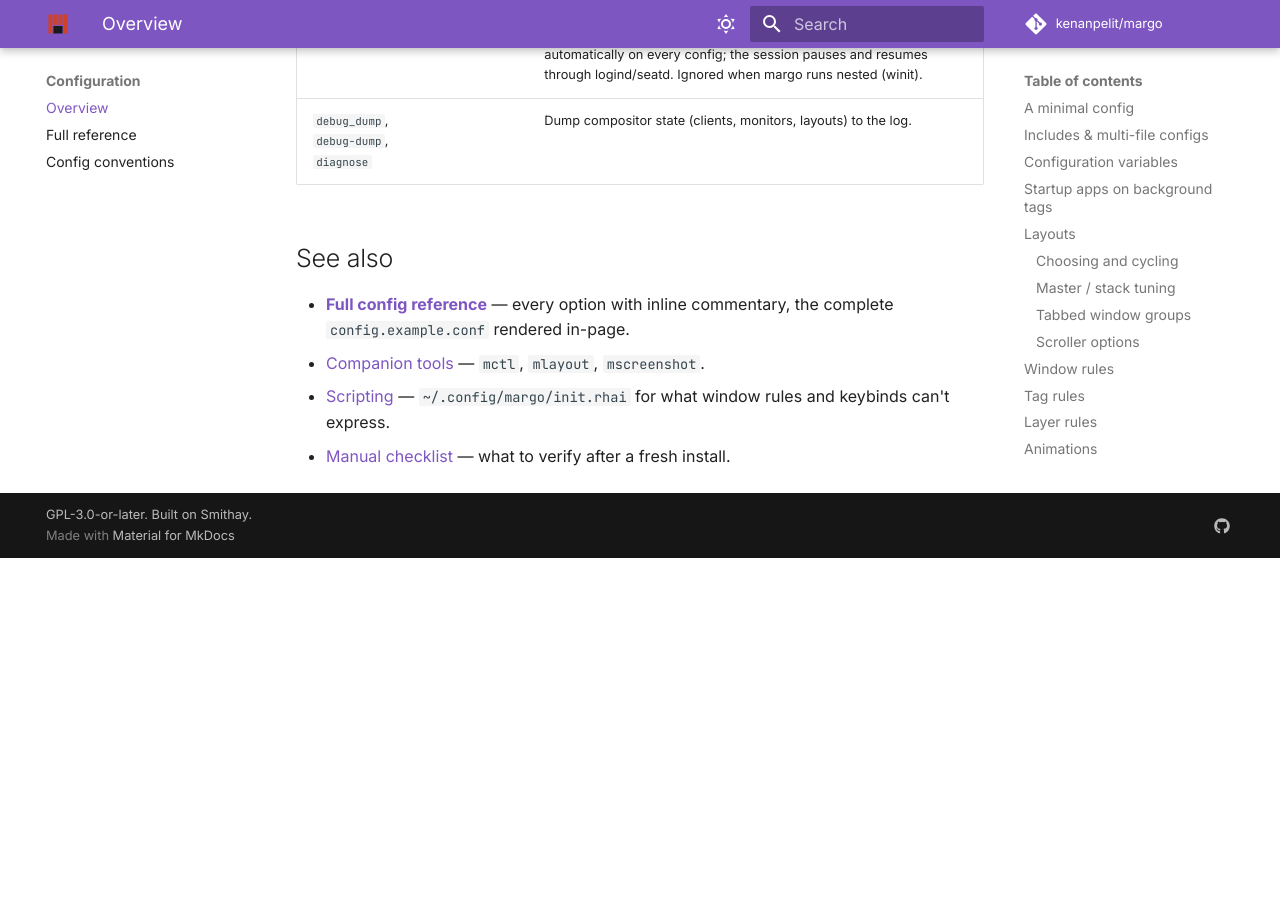
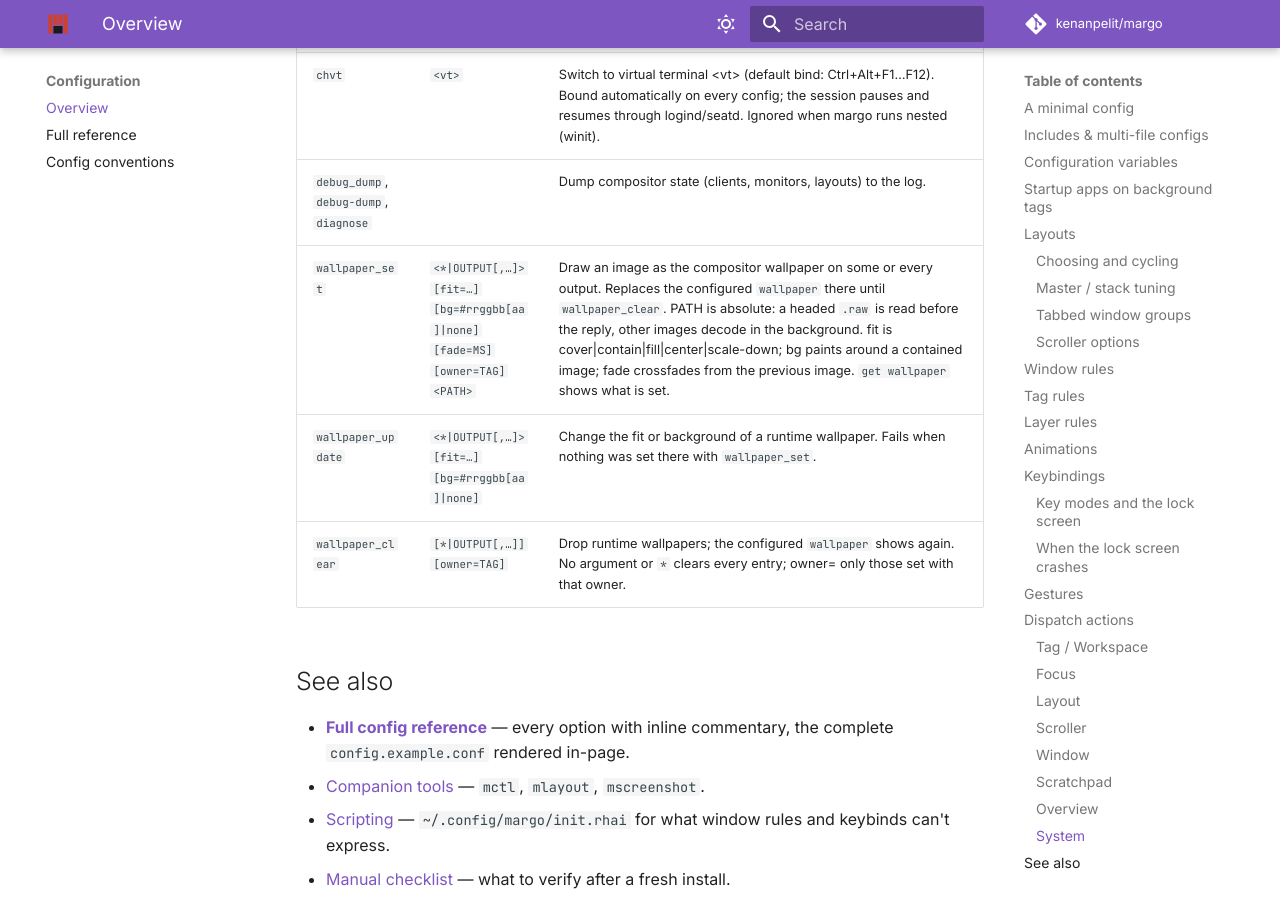
Before and after one commit to kenanpelit/margo, an MkDocs documentation site: the page built from docs/configuration.md, in a window 1280 px wide and 900 px high, scrolled down 22538 px. Built offline with MkDocs 1.6.1 and Material for MkDocs 9.7.7, drawn with Linux system fonts in a browser that asks for light colours; comment, search, counter and statistics services are not loaded; before the commit the page ends 23096 px from its top, so only the background shows below that.

Commit message:
docs: regenerate the dispatch-action reference for the wallpaper actions
The runtime-wallpaper actions (wallpaper_set / wallpaper_update / wallpaper_clear) and the generated action tables landed on separate round-5 branches; merged, the drift test caught the stale tables. Regenerated with `just docs-actions`.

Co-Authored-By: Claude Opus 5.5 <noreply@anthropic.com>

```diff
--- a/docs/configuration.md
+++ b/docs/configuration.md
@@ -585,6 +585,9 @@ Every action below can be bound to a key (`bind`), a mouse button (`mousebind`),
 | `force_unlock`, `force-unlock` |  | Restart a crashed lock screen (never unlocks). With the session locked and the locker gone, starts `mlock` again; the session stays locked until the password is typed. Ignored while a locker lives and while unlocked. margo also restarts a dead locker on its own. The only unlock without the locker is `loginctl unlock-session` from a TTY or ssh. Not bound by default. |
 | `chvt` | `<vt>` | Switch to virtual terminal &lt;vt> (default bind: Ctrl+Alt+F1…F12). Bound automatically on every config; the session pauses and resumes through logind/seatd. Ignored when margo runs nested (winit). |
 | `debug_dump`, `debug-dump`, `diagnose` |  | Dump compositor state (clients, monitors, layouts) to the log. |
+| `wallpaper_set` | <code>&lt;*&#124;OUTPUT[,…]&gt; [fit=…] [bg=#rrggbb[aa]&#124;none] [fade=MS] [owner=TAG] &lt;PATH&gt;</code> | Draw an image as the compositor wallpaper on some or every output. Replaces the configured `wallpaper` there until `wallpaper_clear`. PATH is absolute: a headed `.raw` is read before the reply, other images decode in the background. fit is cover\|contain\|fill\|center\|scale-down; bg paints around a contained image; fade crossfades from the previous image. `get wallpaper` shows what is set. |
+| `wallpaper_update` | <code>&lt;*&#124;OUTPUT[,…]&gt; [fit=…] [bg=#rrggbb[aa]&#124;none]</code> | Change the fit or background of a runtime wallpaper. Fails when nothing was set there with `wallpaper_set`. |
+| `wallpaper_clear` | <code>[*&#124;OUTPUT[,…]] [owner=TAG]</code> | Drop runtime wallpapers; the configured `wallpaper` shows again. No argument or `*` clears every entry; owner= only those set with that owner. |
 
 <!-- END dispatch-actions -->
 
```
Also changed, not shown: wiki/Configuration.md (+3 -0 lines).
